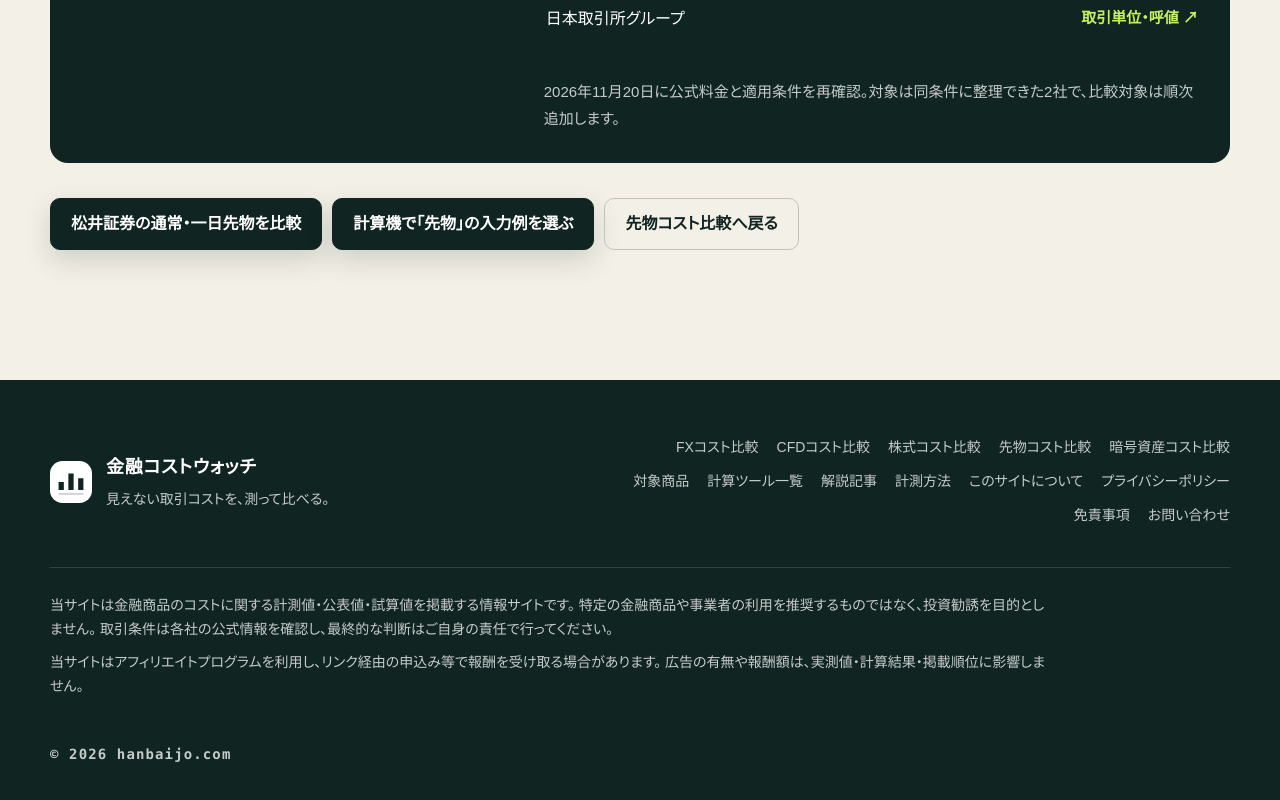
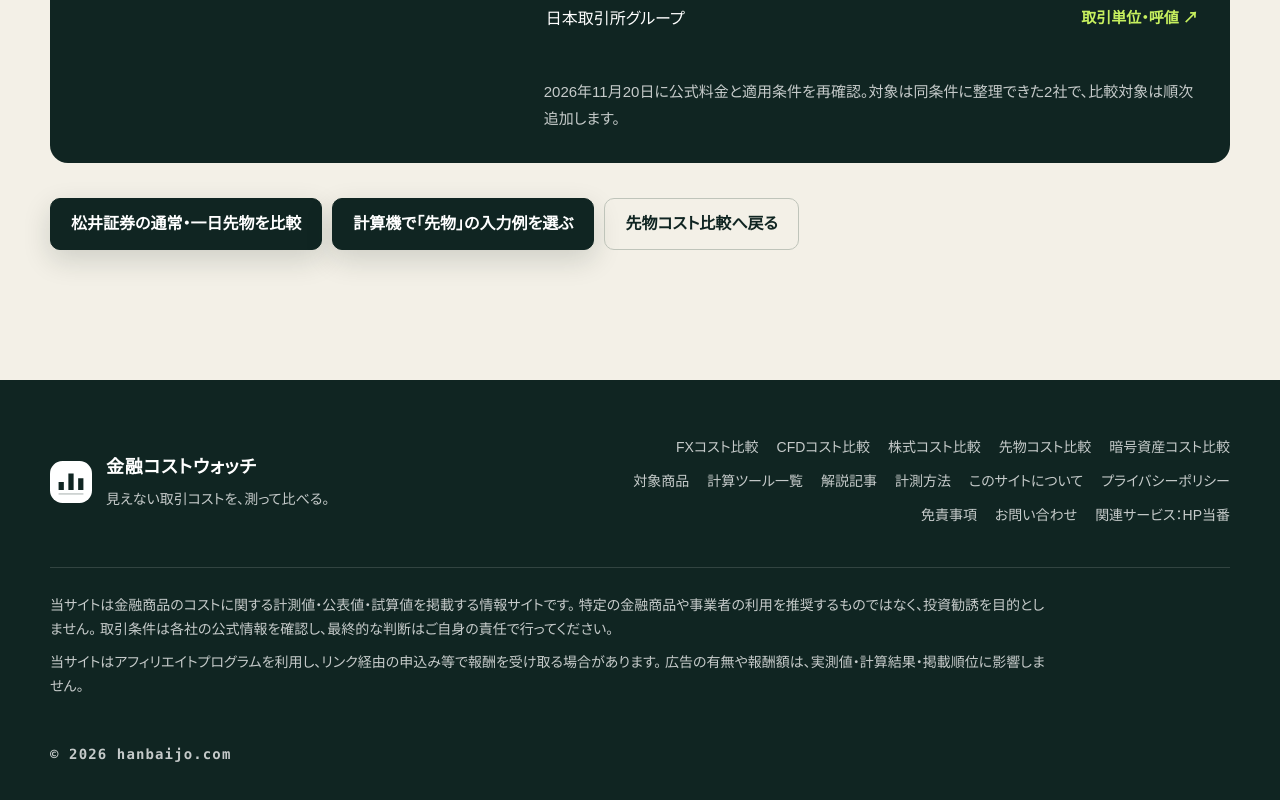
Before and after one commit to mrok18/hanbaijo, a Next.js app: page /futures/nikkei225-fee-comparison in a window 1280 px wide. Shown: the part 3874-4674 px from the top of the page. Built offline with nearby package versions, Linux system fonts and the light colour scheme.

Commit message:
Add HP Toban related-service link to shared footer

```diff
--- a/app/layout.tsx
+++ b/app/layout.tsx
@@ -115,6 +115,7 @@ gtag('config', '${GA_ID}');`}
               <Link href="/privacy">プライバシーポリシー</Link>
               <Link href="/disclaimer">免責事項</Link>
               <Link href="/contact">お問い合わせ</Link>
+              <a href="https://hp-toban.com/">関連サービス：HP当番</a>
             </div>
             <div className="footer-notes">
               <p>
```
